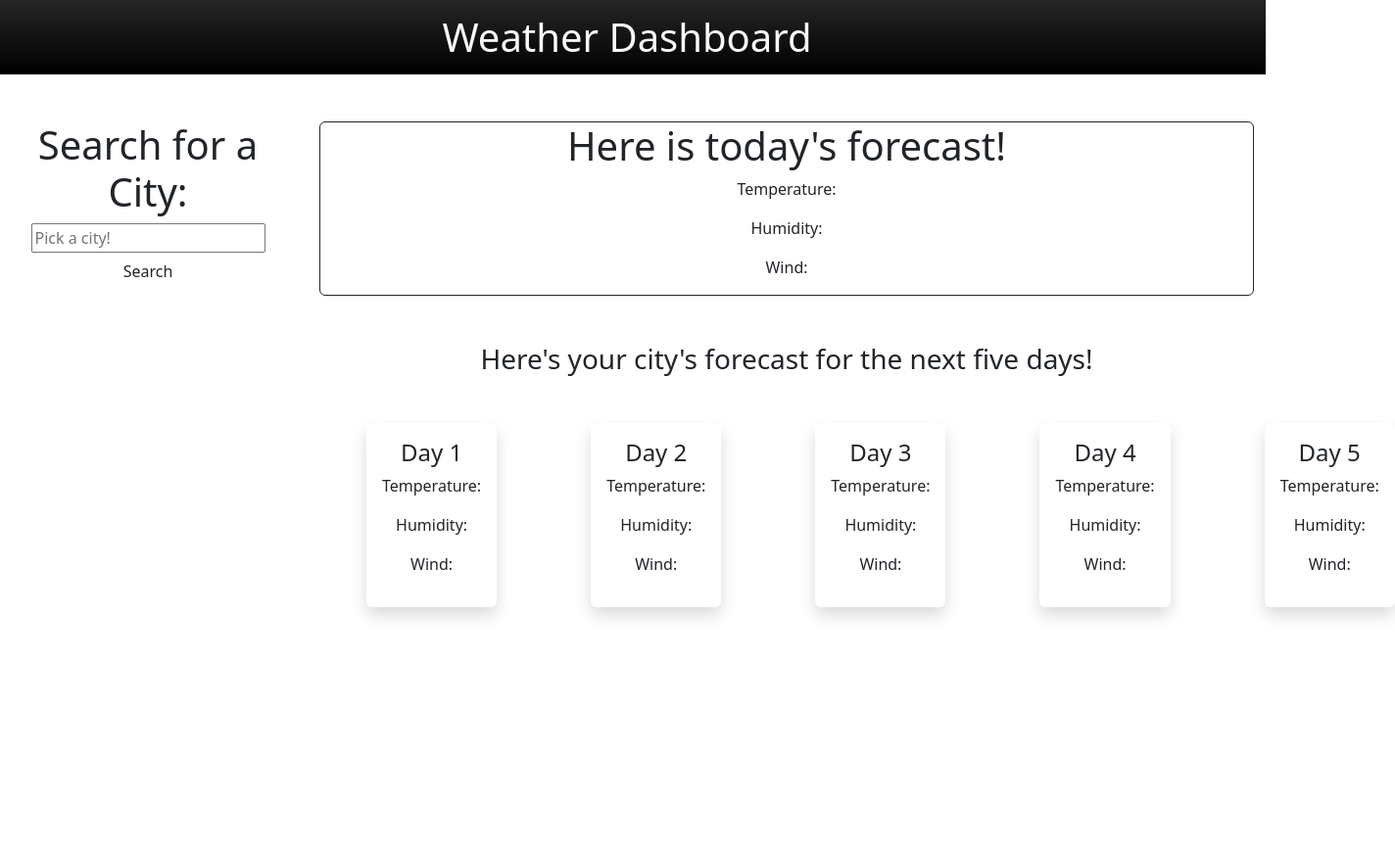
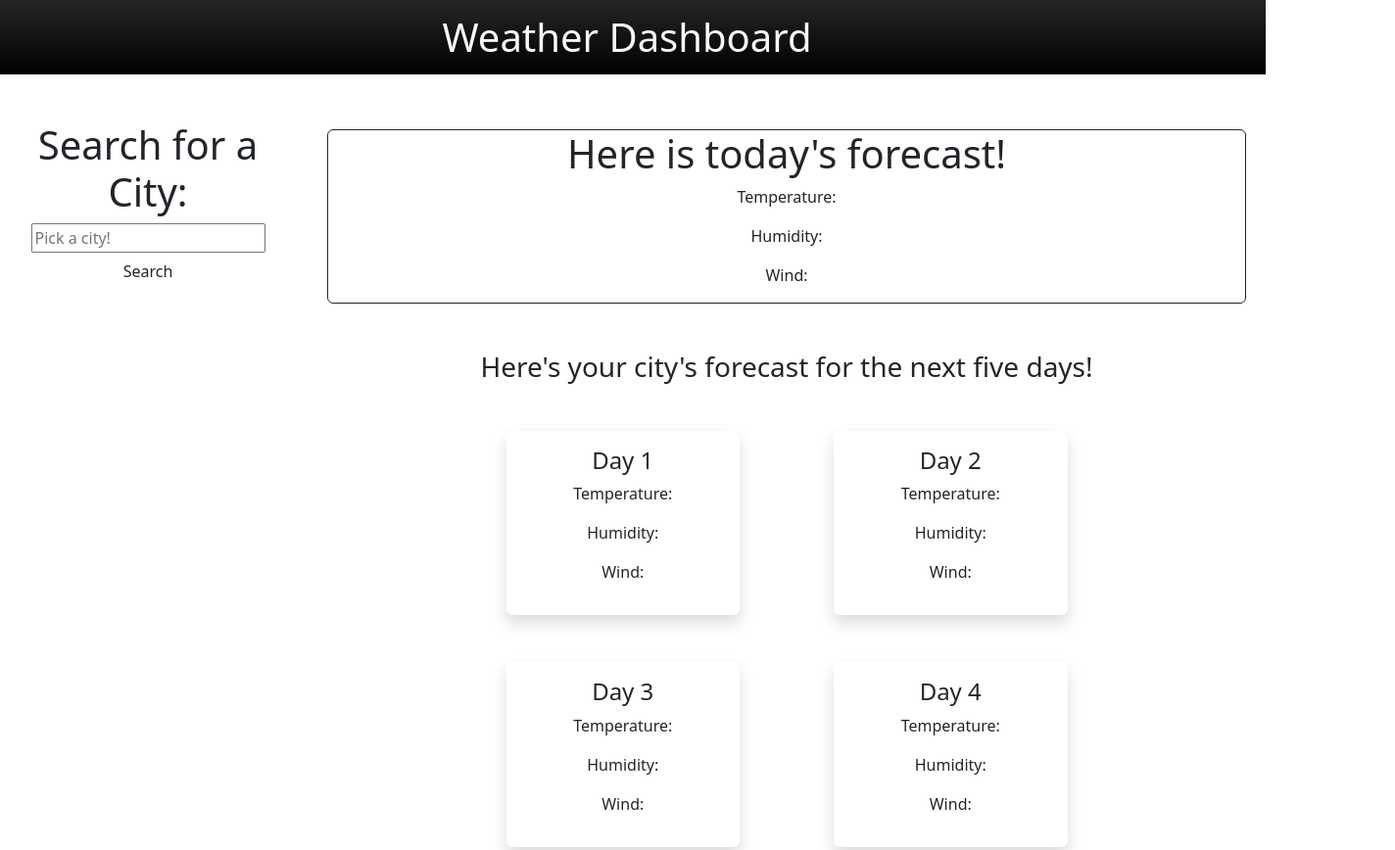
Before and after one commit to Justino11247/Weather-Tracker, a plain HTML site: page index.html in a window 1280 px wide. Shown: the top 868 px of the page at 98% size, 1424 px wide, since content can reach past the window. Before the commit the page ends 800 px from the top, so only its background shows below. Drawn offline with nearby package versions, Linux system fonts and the light colour scheme.

Commit message:
Added the Readme file as well as some styling updates

```diff
--- a/index.html
+++ b/index.html
@@ -30,7 +30,7 @@
 
     <div id="results" class="col-9 text-center ">
       <!--Current Forecast-->
-      <div id="current-forecast" class="border border-dark rounded">
+      <div id="current-forecast" class="border border-dark rounded m-2">
         <h1>
           Here is today's forecast!
         </h1>
@@ -44,7 +44,7 @@
         <h3>
           Here's your city's forecast for the next five days!
         </h3>
-        <div class="d-flex mt-5 ">
+        <div class="d-flex flex-wrap justify-content-center mt-5 ">
           <!-- 5 day forecast. -->
           <article class="mx-5 w-25 shadow p-3 mb-5 bg-white rounded">
             <h4 class="date">Day 1</h4>
```
Also changed, not shown: images/WeatherTracker app Screenshot .png (added), 1 other file.
